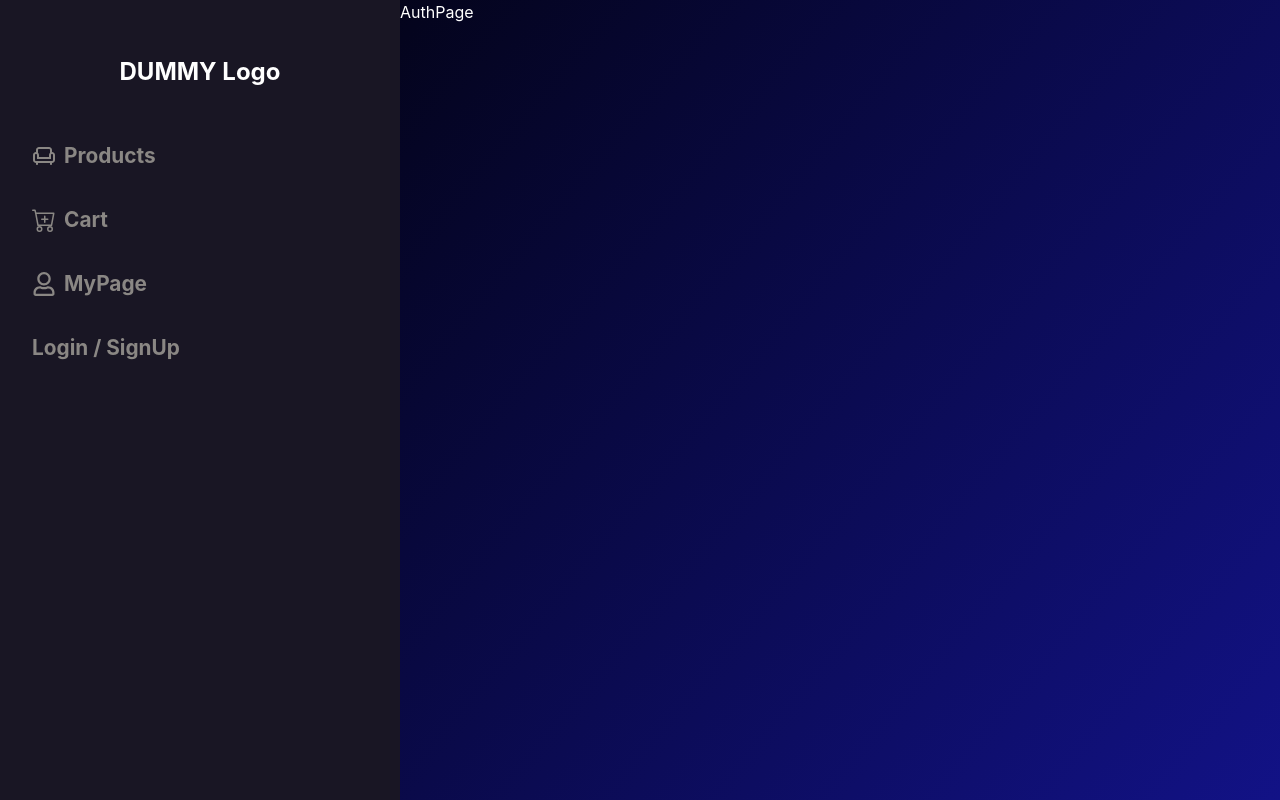
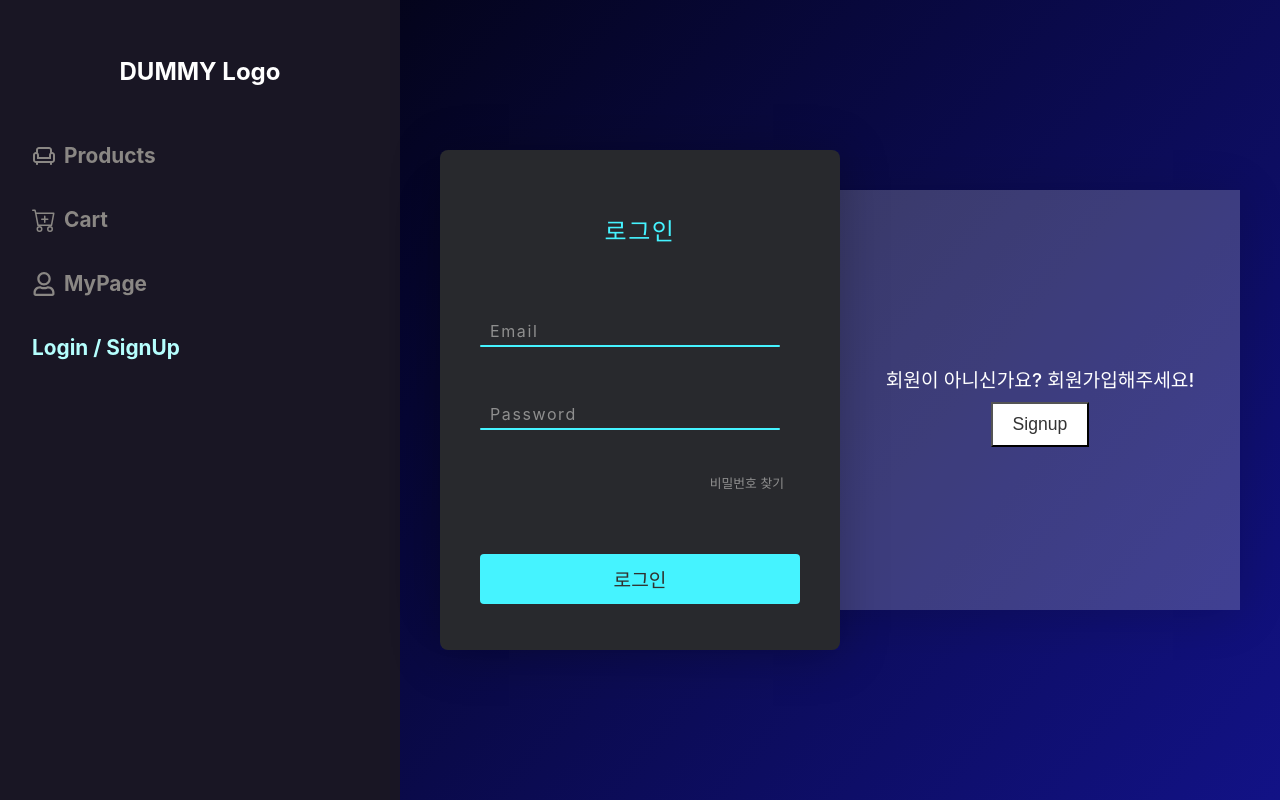
Before and after one commit to joseph0926/Project_Portfolio_ECommerce, a React (Create React App) app in the folder react_portfolio/: page /auth in a window 1280 px wide. Built offline with nearby package versions, Linux system fonts and the light colour scheme.

Commit message:
02_2023.03.08

```diff
--- a/react_portfolio/src/components/MainNavbar.js
+++ b/react_portfolio/src/components/MainNavbar.js
@@ -38,7 +38,7 @@ const MainNavbar = () => {
         </li>
         <li>
           <NavLink
-            to="/mypage"
+            to="/mypage/asd"
             className={({ isActive }) => {
               return isActive ? styles.active : undefined;
             }}
@@ -49,7 +49,7 @@ const MainNavbar = () => {
         </li>
         <li>
           <NavLink
-            to="/products/asd"
+            to="/auth"
             className={({ isActive }) => {
               return isActive ? styles.active : undefined;
             }}
--- a/react_portfolio/src/components/MainNavbar.module.css
+++ b/react_portfolio/src/components/MainNavbar.module.css
@@ -25,7 +25,7 @@
   color: var(--color-gray-500);
 }
 .container li a:hover {
-  color: rgb(58, 82, 146);
+  color: rgb(181, 255, 254);
 }
 
 svg {
@@ -33,8 +33,8 @@ svg {
   margin-right: 0.5rem;
 }
 
-.active {
-  color: rgb(58, 82, 146);
+.container li a.active {
+  color: rgb(181, 255, 254);
 }
 
 /* @media (min-width: 768px) {
--- a/react_portfolio/src/components/Products/RecommendProduct.js
+++ b/react_portfolio/src/components/Products/RecommendProduct.js
@@ -40,7 +40,7 @@ const RecommendProduct = () => {
       </div>
       <div className={styles.text}>
         <div className={styles.header}>
-          <h2>추천 상품</h2>
+          <h2>최근 본 상품</h2>
           <Link>
             <p>더보기...</p>
           </Link>
--- a/react_portfolio/src/components/Products/RecommendProduct.module.css
+++ b/react_portfolio/src/components/Products/RecommendProduct.module.css
@@ -1,4 +1,6 @@
 .container {
+  position: sticky;
+  top: 0;
   margin-left: 0;
   margin-bottom: 1.25rem;
   margin-top: 2rem;
--- a/react_portfolio/src/components/UI/Search.module.css
+++ b/react_portfolio/src/components/UI/Search.module.css
@@ -54,6 +54,7 @@
   padding: 0.3rem;
   background: transparent;
   border-bottom: 2px solid var(--color-gray-400);
+  color: #fff;
 }
 
 .close {
--- /dev/null
+++ b/react_portfolio/src/components/user/Login.js
@@ -0,0 +1,30 @@
+import React from "react";
+import { Link } from "react-router-dom";
+
+import styles from "./Login.module.css";
+
+const Login = (props) => {
+  return (
+    <div className={styles.form}>
+      <h2>로그인</h2>
+      <form>
+        <div className={styles["input-box"]}>
+          <input type="email" name="email" id="meail"></input>
+          <span>Email</span>
+          <i></i>
+        </div>
+        <div className={styles["input-box"]}>
+          <input type="password" name="password" id="password"></input>
+          <span>Password</span>
+          <i></i>
+        </div>
+        <div className={styles.sub}>
+          <Link>비밀번호 찾기</Link>
+        </div>
+        <button type="submit">로그인</button>
+      </form>
+    </div>
+  );
+};
+
+export default Login;
--- /dev/null
+++ b/react_portfolio/src/components/user/Login.module.css
@@ -0,0 +1,95 @@
+.form {
+  width: 100%;
+  height: 100%;
+  inset: 2px;
+  border-radius: 8px;
+  background: #28292d;
+  z-index: 10;
+  padding: 50px 40px;
+  display: flex;
+  flex-direction: column;
+}
+.form h2 {
+  color: #45f3ff;
+  font-weight: 700;
+  text-align: center;
+  letter-spacing: 0.1rem;
+}
+.input-box {
+  position: relative;
+  width: 300px;
+  margin-top: 35px;
+}
+.input-box input {
+  position: relative;
+  width: 100%;
+  padding: 20px 10px 10px;
+  background: transparent;
+  border: none;
+  outline: none;
+  font-size: 1rem;
+  color: #23242a;
+  letter-spacing: 0.1rem;
+}
+.input-box span {
+  position: absolute;
+  left: 0;
+  padding: 20px 10px 10px;
+  font-size: 1rem;
+  color: #8f8f8f;
+  pointer-events: none;
+  letter-spacing: 0.1rem;
+  transition: all 0.5s;
+}
+.input-box input:focus ~ span {
+  color: #45f3ff;
+  transform: translateX(-10px) translateY(-40px);
+  font-size: 0.9rem;
+}
+.input-box i {
+  position: absolute;
+  left: 0;
+  bottom: 0;
+  width: 100%;
+  height: 2px;
+  background: #45f3ff;
+  border-radius: 4px;
+  transition: all 0.5s;
+  pointer-events: none;
+}
+.input-box input:focus ~ i {
+  height: 44px;
+}
+
+.sub {
+  display: flex;
+  justify-content: flex-end;
+  margin-top: 2rem;
+  margin-right: 1rem;
+}
+.sub a {
+  margin: 10px 0;
+  font-size: 0.8rem;
+  color: #8f8f8f;
+}
+.sub a:hover {
+  color: #45f3ff;
+}
+
+form > button {
+  border: none;
+  outline: none;
+  background: #45f3ff;
+  padding: 11px 25px;
+  width: 100%;
+  margin-top: 10px;
+  border-radius: 4px;
+  font-weight: 700;
+  font-size: 1.2rem;
+  color: var(--color-gray-800);
+  cursor: pointer;
+  transition: all 0.5s;
+}
+form > button:hover {
+  opacity: 0.7;
+}
--- /dev/null
+++ b/react_portfolio/src/components/user/Sign.js
@@ -0,0 +1,39 @@
+import React, { useState } from "react";
+
+import Login from "./Login";
+import Signup from "./Signup";
+
+const Sign = () => {
+  const [formBoxActvie, setFormBoxActvie] = useState(false);
+  const activeHandler = () => {
+    setFormBoxActvie(true);
+  };
+  const inactiveHandler = () => {
+    setFormBoxActvie(false);
+  };
+
+  return (
+    <div className="sign-container">
+      <div className="sign-content">
+        <div className="sign-header">
+          <h2>이미 회원이시라면, 로그인해주세요!</h2>
+          <button className="sign-btn" onClick={inactiveHandler}>
+            Login
+          </button>
+        </div>
+        <div className="sign-header">
+          <h2>회원이 아니신가요? 회원가입해주세요!</h2>
+          <button className="sign-btn" onClick={activeHandler}>
+            Signup
+          </button>
+        </div>
+      </div>
+      <div className={`${formBoxActvie ? "sign-formBox active" : "sign-formBox"}`}>
+        {!formBoxActvie && <Login></Login>}
+        {formBoxActvie && <Signup></Signup>}
+      </div>
+    </div>
+  );
+};
+
+export default Sign;
--- /dev/null
+++ b/react_portfolio/src/components/user/Signup.js
@@ -0,0 +1,31 @@
+import React from "react";
+
+import styles from "./Signup.module.css";
+
+const Signup = (props) => {
+  return (
+    <div className={styles.form}>
+      <h2>회원가입</h2>
+      <form>
+        <div className={styles["input-box"]}>
+          <input type="email" name="email" id="meail"></input>
+          <span>Email</span>
+          <i></i>
+        </div>
+        <div className={styles["input-box"]}>
+          <input type="password" name="password" id="password"></input>
+          <span>Password</span>
+          <i></i>
+        </div>
+        <div className={styles["input-box"]}>
+          <input type="text" name="name" id="name"></input>
+          <span>Name</span>
+          <i></i>
+        </div>
+        <button type="submit">회원가입</button>
+      </form>
+    </div>
+  );
+};
+
+export default Signup;
--- /dev/null
+++ b/react_portfolio/src/components/user/Signup.module.css
@@ -0,0 +1,95 @@
+.form {
+  width: 100%;
+  height: 100%;
+  inset: 2px;
+  border-radius: 8px;
+  background: #28292d;
+  z-index: 10;
+  padding: 50px 40px;
+  display: flex;
+  flex-direction: column;
+}
+.form h2 {
+  color: #45f3ff;
+  font-weight: 700;
+  text-align: center;
+  letter-spacing: 0.1rem;
+}
+.input-box {
+  position: relative;
+  width: 300px;
+  margin-top: 35px;
+}
+.input-box input {
+  position: relative;
+  width: 100%;
+  padding: 20px 10px 10px;
+  background: transparent;
+  border: none;
+  outline: none;
+  font-size: 1rem;
+  color: #23242a;
+  letter-spacing: 0.1rem;
+}
+.input-box span {
+  position: absolute;
+  left: 0;
+  padding: 20px 10px 10px;
+  font-size: 1rem;
+  color: #8f8f8f;
+  pointer-events: none;
+  letter-spacing: 0.1rem;
+  transition: all 0.5s;
+}
+.input-box input:focus ~ span {
+  color: #45f3ff;
+  transform: translateX(-10px) translateY(-40px);
+  font-size: 0.9rem;
+}
+.input-box i {
+  position: absolute;
+  left: 0;
+  bottom: 0;
+  width: 100%;
+  height: 2px;
+  background: #45f3ff;
+  border-radius: 4px;
+  transition: all 0.5s;
+  pointer-events: none;
+}
+.input-box input:focus ~ i {
+  height: 44px;
+}
+
+.sub {
+  display: flex;
+  justify-content: flex-end;
+  margin-top: 2rem;
+  margin-right: 1rem;
+}
+.sub a {
+  margin: 10px 0;
+  font-size: 0.8rem;
+  color: #8f8f8f;
+}
+.sub a:hover {
+  color: #45f3ff;
+}
+
+form > button {
+  border: none;
+  outline: none;
+  background: #45f3ff;
+  padding: 11px 25px;
+  width: 100%;
+  margin-top: 3rem;
+  border-radius: 4px;
+  font-weight: 700;
+  font-size: 1.2rem;
+  color: var(--color-gray-800);
+  cursor: pointer;
+  transition: all 0.5s;
+}
+form > button:hover {
+  opacity: 0.7;
+}
--- a/react_portfolio/src/index.css
+++ b/react_portfolio/src/index.css
@@ -119,3 +119,66 @@ a {
   justify-content: center;
   gap: 1.5rem;
 }
+
+.sign-container {
+  position: relative;
+  width: 800px;
+  height: 500px;
+  margin: 1rem;
+  display: flex;
+  align-items: center;
+  justify-content: center;
+  margin: auto;
+}
+.sign-container .sign-content {
+  position: absolute;
+  top: 40px;
+  width: 100%;
+  height: 420px;
+  display: flex;
+  align-items: center;
+  justify-content: center;
+  background: rgba(255, 255, 255, 0.2);
+  box-shadow: 0 5px 45px rgba(0, 0, 0, 0.15);
+}
+.sign-container .sign-content .sign-header {
+  position: relative;
+  width: 50%;
+  height: 100%;
+  display: flex;
+  align-items: center;
+  justify-content: center;
+  flex-direction: column;
+}
+.sign-container .sign-content .sign-header h2 {
+  color: #fff;
+  font-weight: 500;
+  font-size: 1.2rem;
+  margin-bottom: 10px;
+}
+
+.sign-btn {
+  cursor: pointer;
+  padding: 10px 20px;
+  background: #fff;
+  color: #333;
+  font-weight: 500;
+  font-size: 1.1rem;
+}
+.sign-container .sign-formBox {
+  position: absolute;
+  top: 0;
+  left: 0;
+  width: 50%;
+  height: 100%;
+  /* background: #fff; */
+  z-index: 10;
+  display: flex;
+  align-items: center;
+  justify-content: center;
+  box-shadow: 0 5px 45px rgba(0, 0, 0, 0.25);
+  transition: all 0.5s ease-in-out;
+}
+.sign-container .sign-formBox.active {
+  left: 50%;
+}
--- a/react_portfolio/src/pages/AuthPage.js
+++ b/react_portfolio/src/pages/AuthPage.js
@@ -1,7 +1,12 @@
 import React from "react";
+import Sign from "../components/user/Sign";
 
 const AuthPage = () => {
-  return <div>AuthPage</div>;
+  return (
+    <>
+      <Sign></Sign>
+    </>
+  );
 };
 
 export default AuthPage;
```
